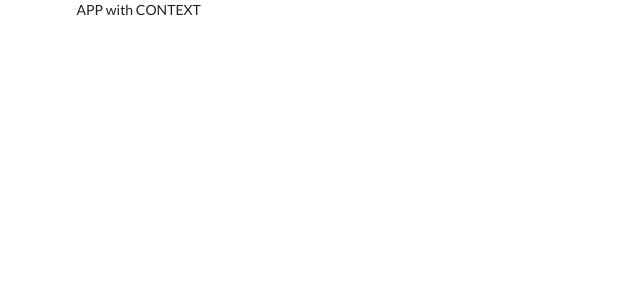
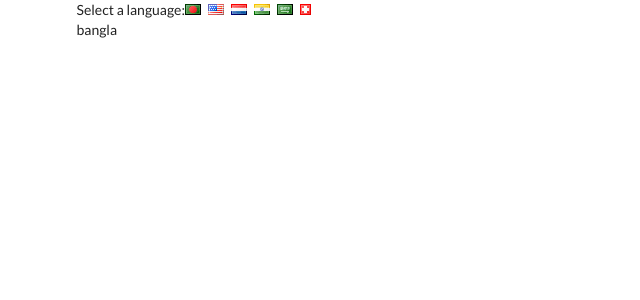
Before and after one commit to ismatfarjana/Context-system-with-React, a React (Create React App) app: page / in a window 1280 px wide. Shown: the top 300 px of the page, without its empty margins (0-640 px from the left). Built offline with nearby package versions, Linux system fonts and the light colour scheme.

Commit message:
selecting language

```diff
--- a/src/components/App.js
+++ b/src/components/App.js
@@ -1,13 +1,51 @@
 import React from "react";
 
 class App extends React.Component {
+  state = { language: "bangla" };
+
+  onLanguageChange = language => {
+    this.setState({ language });
+  };
+
   render() {
     return (
       <div className="ui container">
-        <div>APP with CONTEXT</div>
+        <div>
+          Select a language:
+          <i
+            className="flag bd"
+            onClick={() => this.onLanguageChange("bangla")}
+          />
+          <i
+            className="flag us"
+            onClick={() => this.onLanguageChange("english")}
+          />
+          <i
+            className="flag nl"
+            onClick={() => this.onLanguageChange("dutch")}
+          />
+          <i
+            className="flag in"
+            onClick={() => this.onLanguageChange("hindi")}
+          />
+          <i
+            className="flag sa"
+            onClick={() => this.onLanguageChange("arabic")}
+          />
+          <i
+            className="flag ch"
+            onClick={() => this.onLanguageChange("mandarin")}
+          />
+        </div>
+        {this.state.language}
       </div>
     );
   }
 }
 
 export default App;
+
+//seleting language:
+// initalize state obj with initial language
+// add icon with flag
+//next: add clickeventhandler on both flags, make sure anytime user selects either one we  call some callback function that will updat eour currently selected language
```
